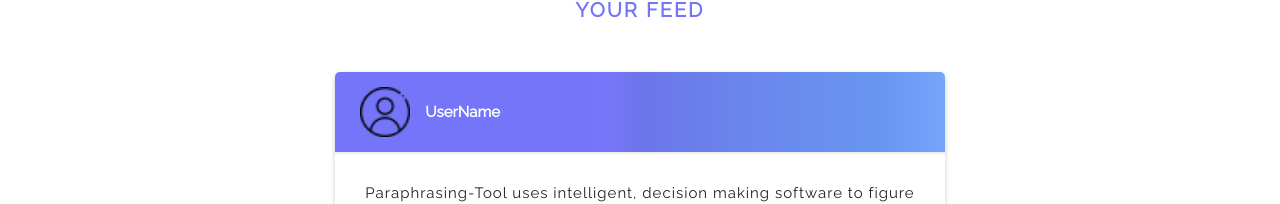
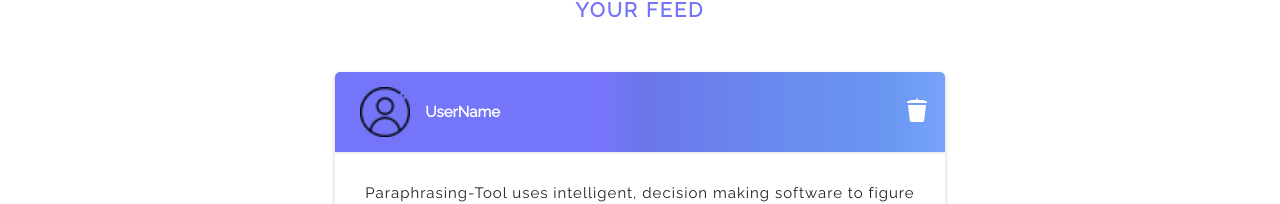
Before and after one commit to NikhilSharma03/DevMind, a React (Create React App) app: page /feed in a window 1280 px wide. Shown: the part 152-356 px from the top of the page. Built offline with nearby package versions, Linux system fonts and the light colour scheme.

Commit message:
added delete icon

```diff
--- a/src/components/PostCard/PostCard.css
+++ b/src/components/PostCard/PostCard.css
@@ -5,8 +5,9 @@
   margin-bottom: 5rem;
 }
 
-.postcard__container--username {
+.postcard__container--topbar {
   display: flex;
+  justify-content: space-between;
   background: linear-gradient(
     to right,
     #7475f9 40%,
@@ -16,10 +17,19 @@
     #6896f1 90%,
     #77a3fa 100%
   );
+  border-bottom: 2px solid #eeeeee;
+  color: #fff;
+  align-items: center;
+}
+
+.postcard__container--topbar__delete {
+  margin-right: 1.25rem;
+}
+
+.postcard__container--username {
+  display: flex;
   align-items: center;
   padding: 1.5rem 2.5rem;
-  color: #fff;
-  border-bottom: 2px solid #eeeeee;
 }
 
 .postcard__username--image {
--- a/src/components/PostCard/PostCard.js
+++ b/src/components/PostCard/PostCard.js
@@ -6,11 +6,16 @@
 const PostCard = () => {
   return (
     <div className="postcard__container">
-      <div className="postcard__container--username">
-        <figcaption className="postcard__username--image">
-          <img src={Src.sdProfile} alt="Post Image" />
-        </figcaption>
-        <h1>UserName</h1>
+      <div className="postcard__container--topbar">
+        <div className="postcard__container--username">
+          <figcaption className="postcard__username--image">
+            <img src={Src.sdProfile} alt="Post Image" />
+          </figcaption>
+          <h1>UserName</h1>
+        </div>
+        <div className="postcard__container--topbar__delete">
+          <SvgSrc.Delete />
+        </div>
       </div>
       <div className="postcard__container--content">
         <p className="postcard__content--para">
--- a/src/shared/SvgSrc.js
+++ b/src/shared/SvgSrc.js
@@ -138,10 +138,15 @@
   </svg>
 );
 
+const Delete = () => (
+  <svg fill="#fff" xmlns="http://www.w3.org/2000/svg"  viewBox="0 0 30 30" width="3rem" height="3rem">    <path d="M 14.984375 2.4863281 A 1.0001 1.0001 0 0 0 14 3.5 L 14 4 L 8.5 4 A 1.0001 1.0001 0 0 0 7.4863281 5 L 6 5 A 1.0001 1.0001 0 1 0 6 7 L 24 7 A 1.0001 1.0001 0 1 0 24 5 L 22.513672 5 A 1.0001 1.0001 0 0 0 21.5 4 L 16 4 L 16 3.5 A 1.0001 1.0001 0 0 0 14.984375 2.4863281 z M 6 9 L 7.7929688 24.234375 C 7.9109687 25.241375 8.7633438 26 9.7773438 26 L 20.222656 26 C 21.236656 26 22.088031 25.241375 22.207031 24.234375 L 24 9 L 6 9 z"/></svg>
+)
+
 export default {
   Rocket,
   Code,
   Connect,
   Heart,
   Comment,
+  Delete
 };
```
